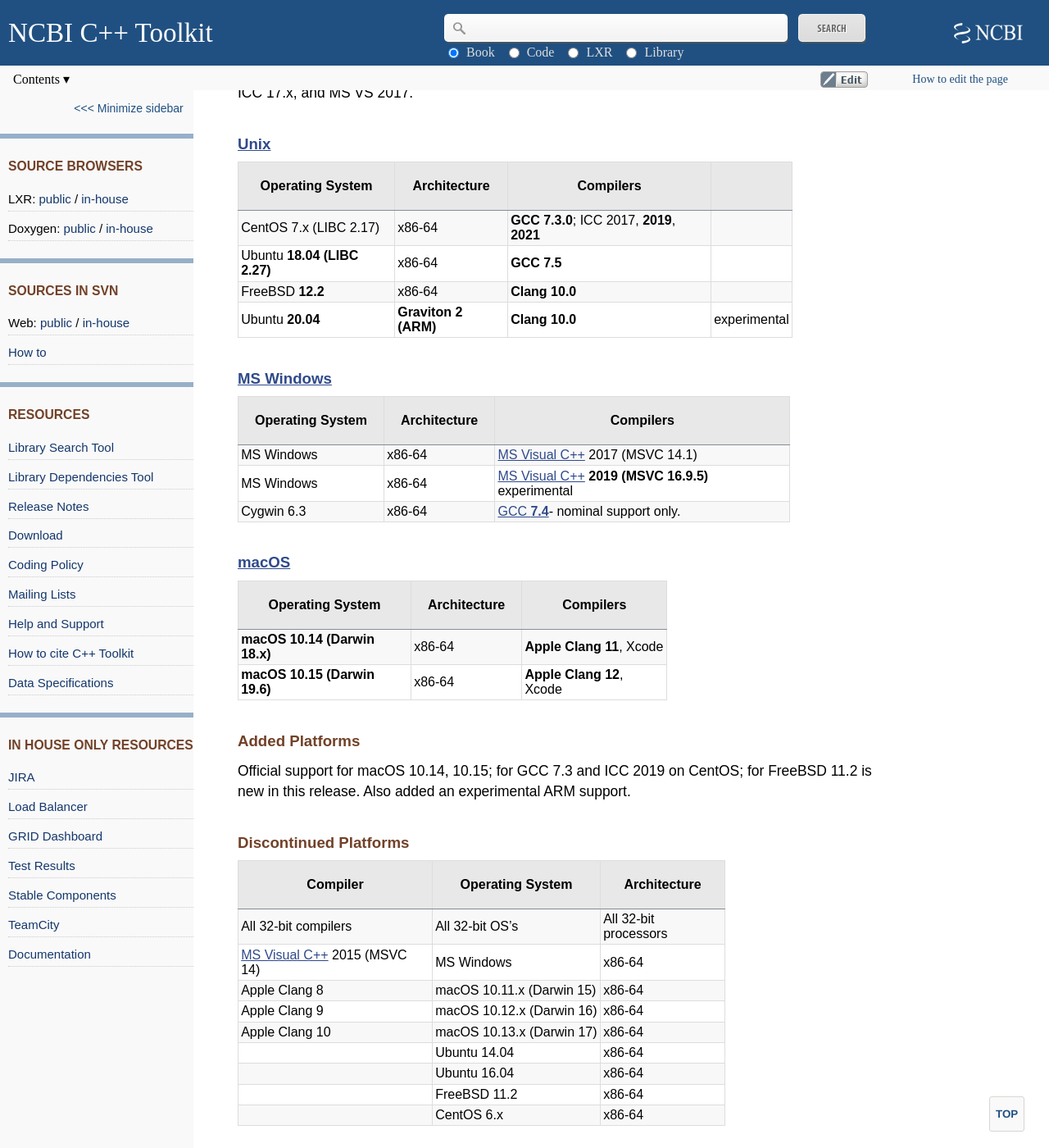
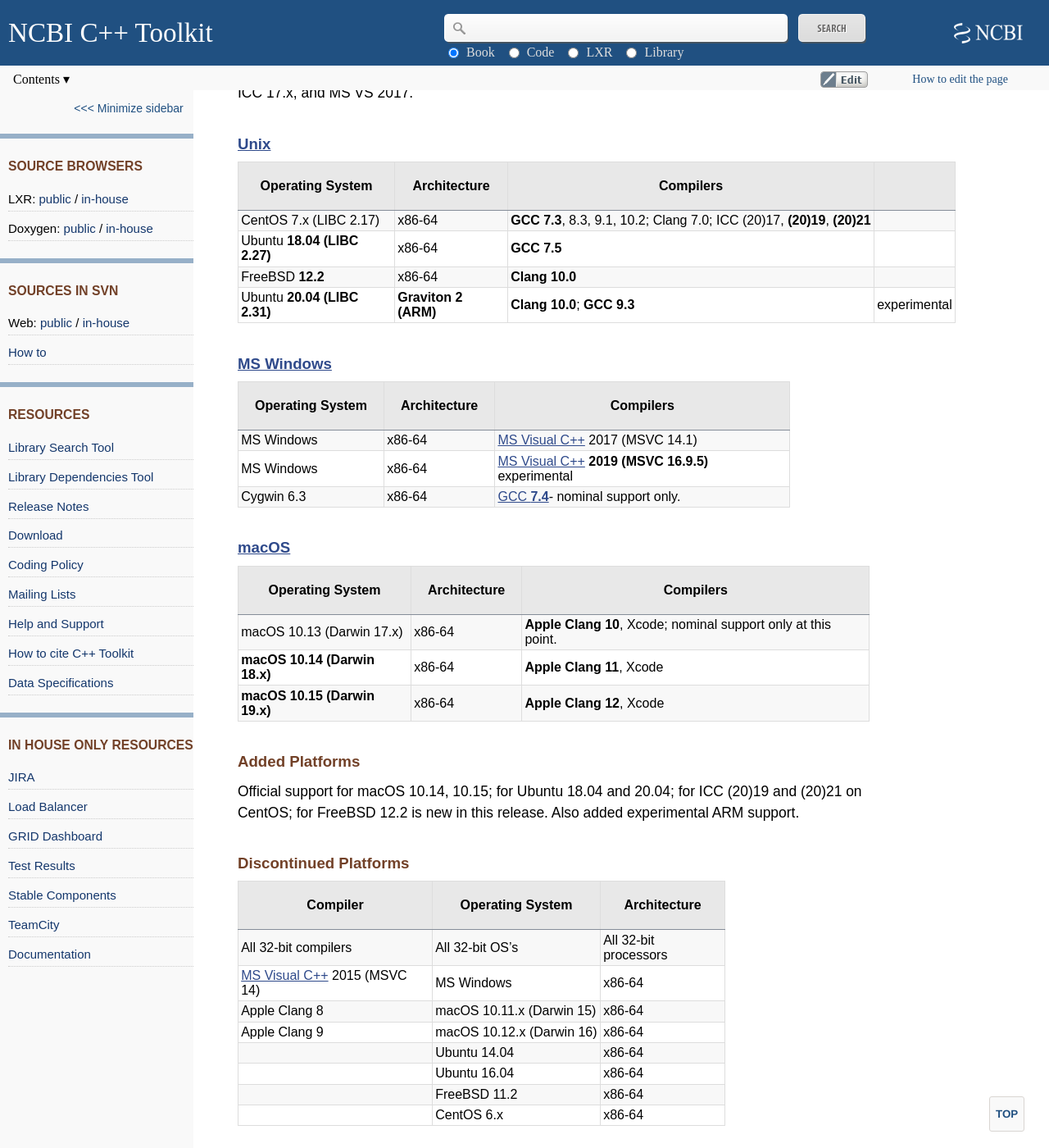
Before and after one commit to ncbi/cxx-toolkit, a Jekyll site: the page built from pages/rn_new.md, in a window 1280 px wide and 1400 px high, scrolled down 3505 px. Shown: the whole window at 82% size. Built offline with Jekyll 4.4.1, drawn with Linux system fonts in a browser that asks for light colours.

Commit message:
Update and correct Unix and macOS platform support.
In particular, this release is still known to work on macOS 10.13.
JIRA: CXX-12007.

```diff
--- a/pages/rn_new.md
+++ b/pages/rn_new.md
@@ -163,10 +163,10 @@
 
 |Operating System |Architecture    |Compilers  |
 |-----------------------------------|----------------|-----------------------------|
-|CentOS 7.x (LIBC 2.17)  |x86-64    |**GCC 7.3.0**; ICC 2017, **2019**, **2021**  |
+|CentOS 7.x (LIBC 2.17)  |x86-64    |**GCC 7.3**, 8.3, 9.1, 10.2; Clang 7.0; ICC (20)17, **(20)19**, **(20)21**  |
 |Ubuntu **18.04 (LIBC 2.27)**|x86-64    |**GCC 7.5** |
 |FreeBSD **12.2**            |x86-64    |**Clang 10.0**      |
-|Ubuntu **20.04**|**Graviton 2 (ARM)**  |**Clang 10.0** | experimental |
+|Ubuntu **20.04 (LIBC 2.31)**|**Graviton 2 (ARM)**  |**Clang 10.0**; **GCC 9.3** | experimental |
 
 <a name="release_notes.MS_Windows"></a>
 
@@ -186,15 +186,16 @@
 
 |Operating System  |Architecture|Compilers     |
 |---------------------------|------------|--------------------------------------|
+|macOS 10.13 (Darwin 17.x)|x86-64      |**Apple Clang 10**, Xcode; nominal support only at this point.    |
 |**macOS 10.14 (Darwin 18.x)**|x86-64      |**Apple Clang 11**, Xcode    |
-|**macOS 10.15 (Darwin 19.6)**|x86-64      |**Apple Clang 12**, Xcode    |
+|**macOS 10.15 (Darwin 19.x)**|x86-64      |**Apple Clang 12**, Xcode    |
 
 <a name="release_notes.Added_Platforms"></a>
 
 ### Added Platforms
 
 
-Official support for macOS 10.14, 10.15; for GCC 7.3 and ICC 2019 on CentOS; for FreeBSD 11.2 is new in this release. Also added an experimental ARM support.
+Official support for macOS 10.14, 10.15; for Ubuntu 18.04 and 20.04; for ICC (20)19 and (20)21 on CentOS; for FreeBSD 12.2 is new in this release. Also added experimental ARM support.
 
 <a name="release_notes.Discontinued"></a>
 
```
Also changed, not shown: other parts of pages/rn_new.md (+0 -1 lines).
